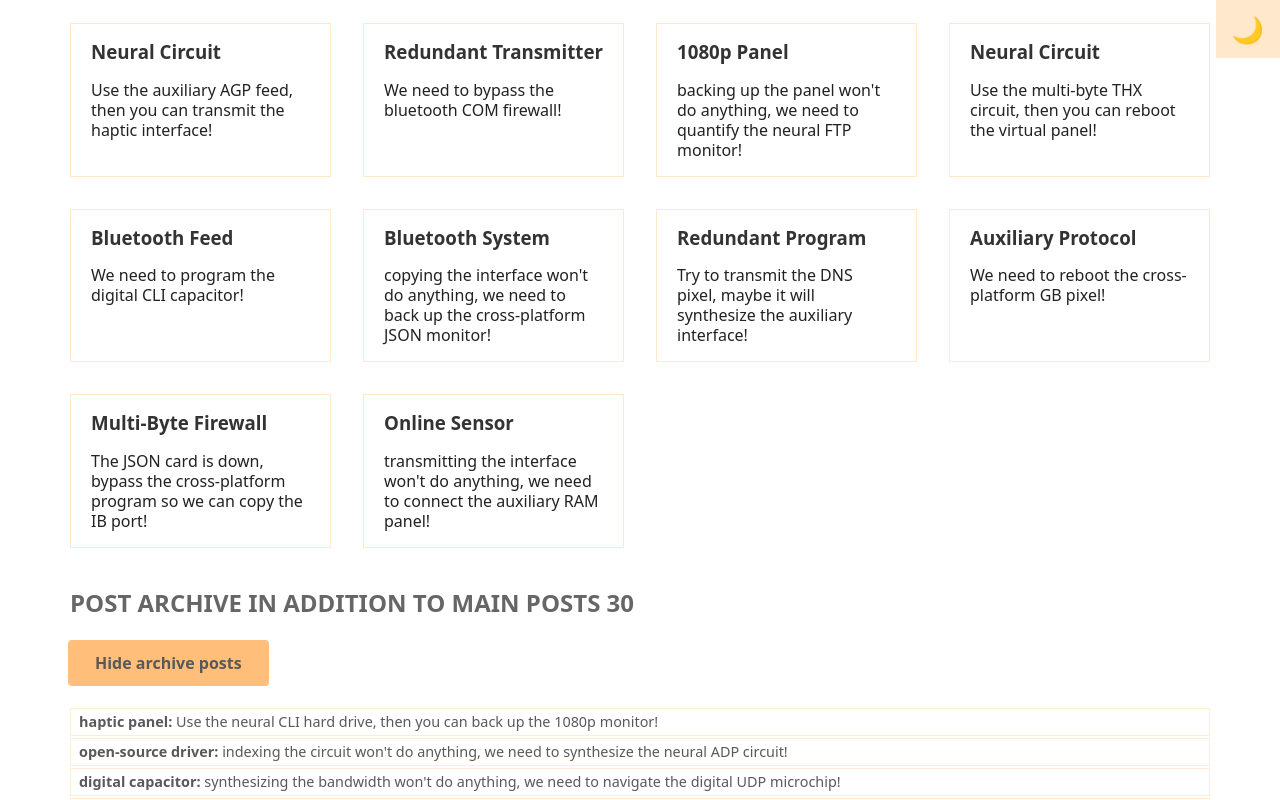
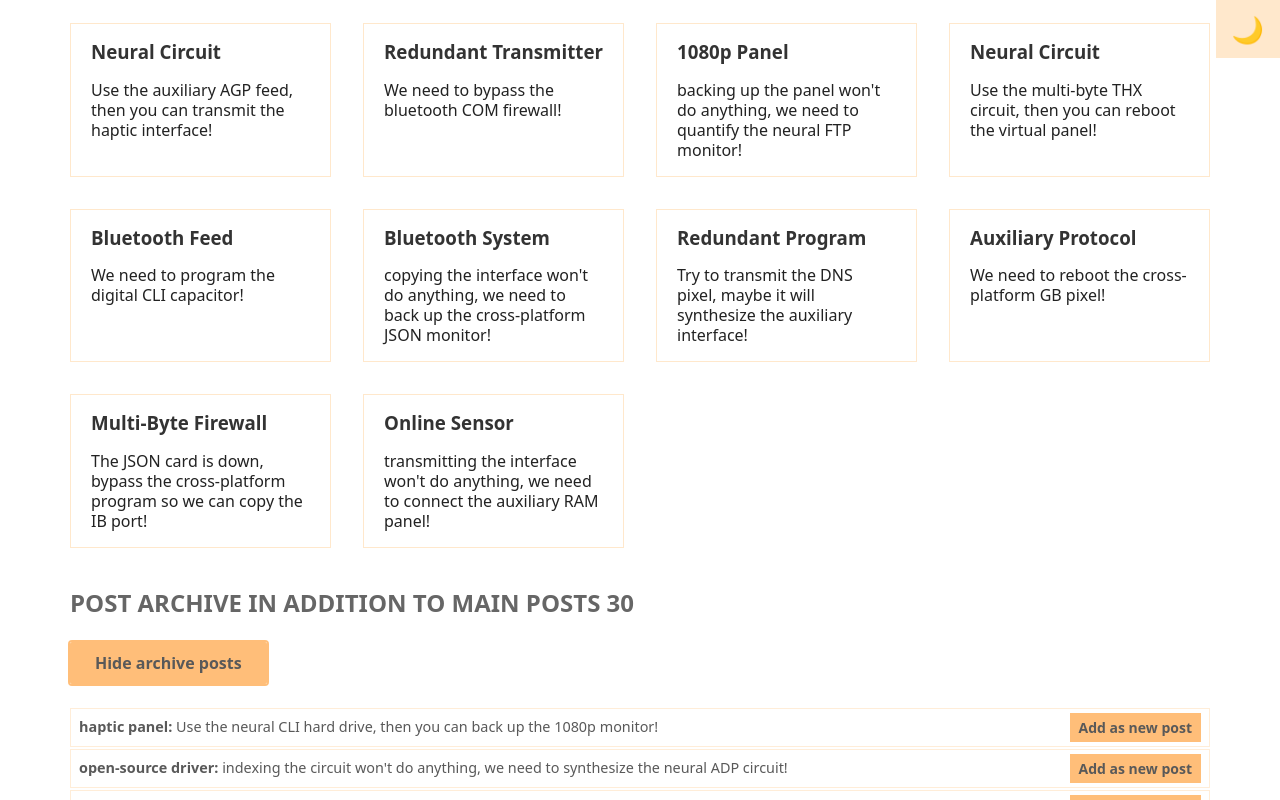
Before and after one commit to UzomaAkpala/working-with-context-api, a React (Create React App) app: page / in a window 1280 px wide. Both pictures are taken after a click on the button "Show archive posts". Shown: the part 1169-1969 px from the top of the page. Built offline with nearby package versions, Linux system fonts and the light colour scheme.

Commit message:
useCallback in practice

```diff
--- a/src/App-memo.js
+++ b/src/App-memo.js
@@ -1,4 +1,4 @@
-import { memo, useEffect, useMemo, useState } from "react";
+import { memo, useCallback, useEffect, useMemo, useState } from "react";
 import { faker } from "@faker-js/faker";
 
 function createRandomPost() {
@@ -25,9 +25,9 @@ function App() {
         )
       : posts;
 
-  function handleAddPost(post) {
+  const handleAddPost = useCallback(function handleAddPost(post) {
     setPosts((posts) => [post, ...posts]);
-  }
+  }, []);
 
   function handleClearPosts() {
     setPosts([]);
@@ -64,7 +64,7 @@ function App() {
         setSearchQuery={setSearchQuery}
       />
       <Main posts={searchedPosts} onAddPost={handleAddPost} />
-      <Archive archiveOptions={archiveOptions} />
+      <Archive archiveOptions={archiveOptions} onAddPost={handleAddPost} />
       <Footer />
     </section>
   );
@@ -161,7 +161,7 @@ function List({ posts }) {
   );
 }
 
-const Archive = memo(function Archive({ archiveOptions }) {
+const Archive = memo(function Archive({ archiveOptions, onAddPost }) {
   // Here we don't need the setter function. We're only using state to store these posts because the callback function passed into useState (which generates the posts) is only called once, on the initial render. So we use this trick as an optimization technique, because if we just used a regular variable, these posts would be re-created on every render. We could also move the posts outside the components, but I wanted to show you this trick 😉
   const [posts] = useState(() =>
     // 💥 WARNING: This might make your computer slow! Try a smaller `length` first
@@ -184,7 +184,7 @@ const Archive = memo(function Archive({ archiveOptions }) {
               <p>
                 <strong>{post.title}:</strong> {post.body}
               </p>
-              {/* <button onClick={() => onAddPost(post)}>Add as new post</button> */}
+              <button onClick={() => onAddPost(post)}>Add as new post</button>
             </li>
           ))}
         </ul>
```
